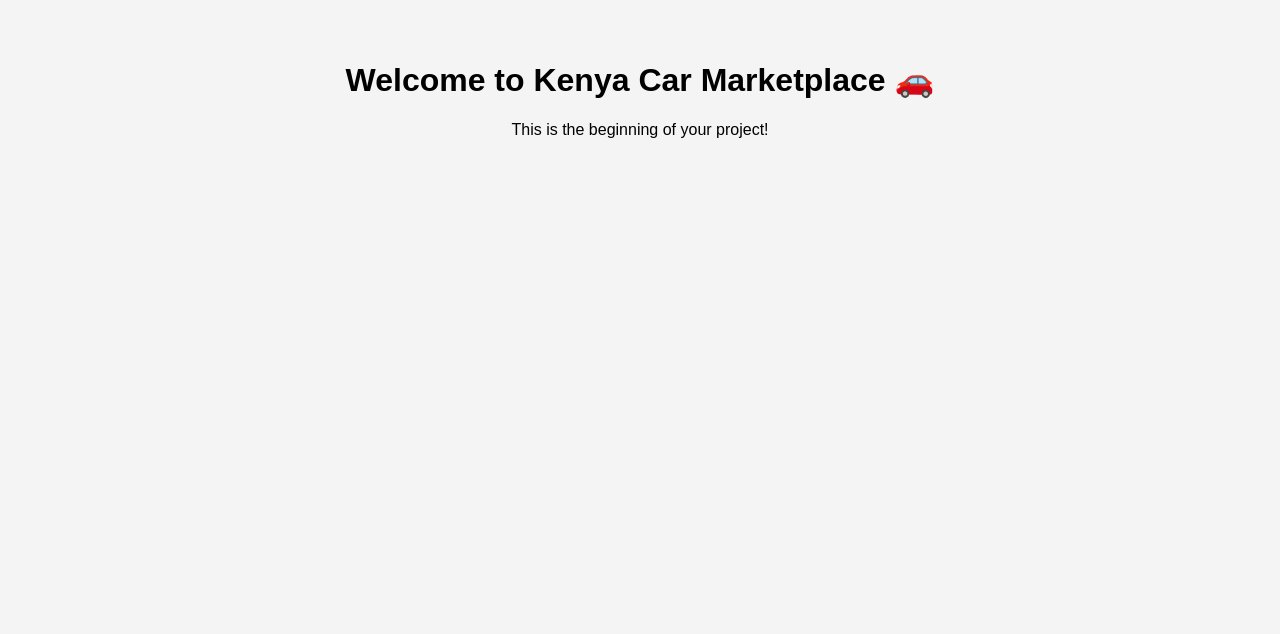
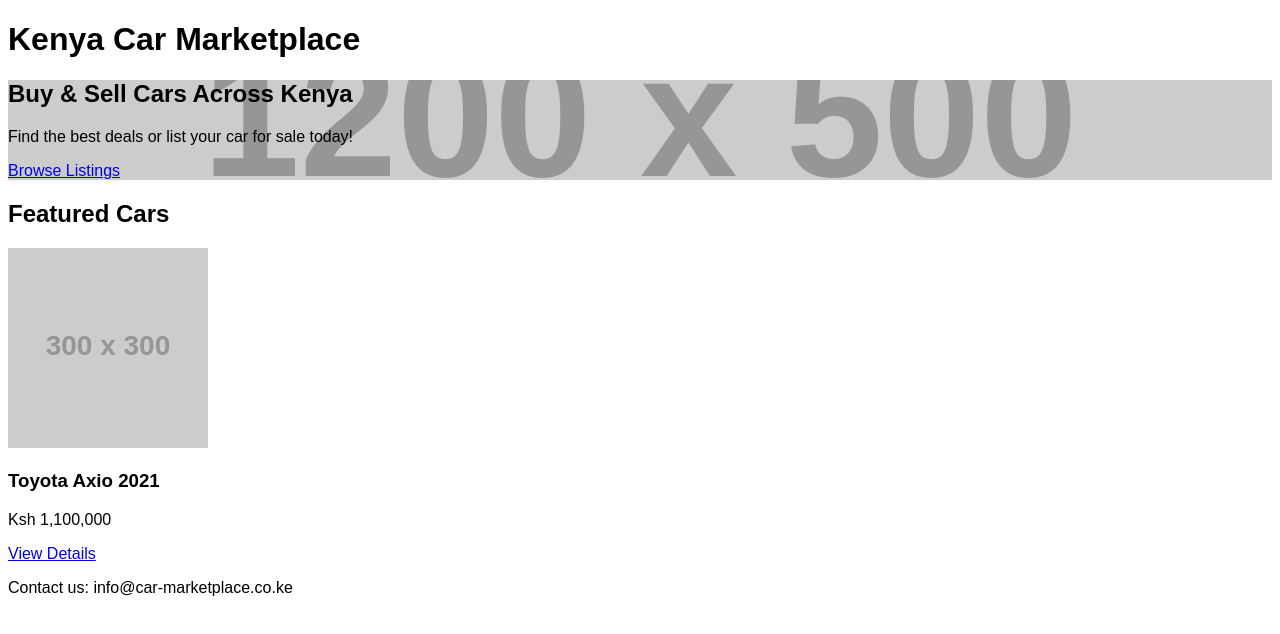
Before and after one commit to oxhaider/car-marketplace, a plain HTML site: page index.html in a window 1280 px wide. Drawn offline with Linux system fonts and the light colour scheme; placeholder pictures from the web are drawn by us.

Commit message:
git add . git commit -m "Added homepage layout" git push origin main

```diff
--- a/index.html
+++ b/index.html
@@ -6,8 +6,41 @@
   <title>Kenya Car Marketplace</title>
   <link rel="stylesheet" href="style.css">
 </head>
-<body>
-  <h1>Welcome to Kenya Car Marketplace 🚗</h1>
-  <p>This is the beginning of your project!</p>
+<body class="bg-gray-100 text-gray-900">
+
+  <!-- Header Section -->
+  <header class="bg-blue-600 text-white p-4">
+    <h1 class="text-3xl font-bold text-center">Kenya Car Marketplace</h1>
+  </header>
+
+  <!-- Hero Section -->
+  <section class="hero bg-blue-200 text-center py-16">
+    <h2 class="text-4xl font-semibold mb-4">Buy & Sell Cars Across Kenya</h2>
+    <p class="mb-8">Find the best deals or list your car for sale today!</p>
+    <a href="#listings" class="bg-blue-600 text-white px-6 py-2 rounded-lg">Browse Listings</a>
+  </section>
+
+  <!-- Featured Listings Section -->
+  <section id="listings" class="py-16">
+    <div class="container mx-auto text-center">
+      <h2 class="text-3xl font-semibold mb-4">Featured Cars</h2>
+      <div class="grid grid-cols-1 sm:grid-cols-2 lg:grid-cols-3 gap-8">
+        <!-- Example Car Listing -->
+        <div class="car-card bg-white p-4 rounded-lg shadow-lg">
+          <img src="https://via.placeholder.com/300" alt="Car Image" class="w-full h-48 object-cover rounded-md">
+          <h3 class="text-xl font-semibold mt-4">Toyota Axio 2021</h3>
+          <p class="text-gray-600">Ksh 1,100,000</p>
+          <a href="#" class="text-blue-600 hover:underline mt-2 inline-block">View Details</a>
+        </div>
+        <!-- Repeat for other car listings -->
+      </div>
+    </div>
+  </section>
+
+  <!-- Footer Section -->
+  <footer class="bg-blue-600 text-white p-4 text-center">
+    <p>Contact us: info@car-marketplace.co.ke</p>
+  </footer>
+
 </body>
 </html>
--- a/style.css
+++ b/style.css
@@ -1,6 +1,19 @@
+/* Tailwind Custom Styles */
+@tailwind base;
+@tailwind components;
+@tailwind utilities;
+
 body {
-    font-family: Arial, sans-serif;
-    background-color: #f4f4f4;
-    text-align: center;
-    padding: 2rem;
-  }
+  font-family: Arial, sans-serif;
+}
+
+.hero {
+  background-image: url('https://via.placeholder.com/1200x500'); /* Add a background image */
+  background-size: cover;
+  background-position: center;
+}
+
+.car-card img {
+  max-height: 200px;
+  object-fit: cover;
+}
```
